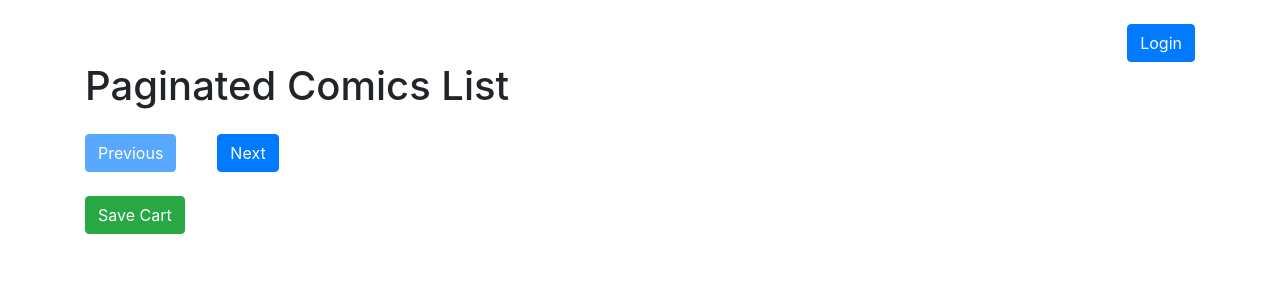
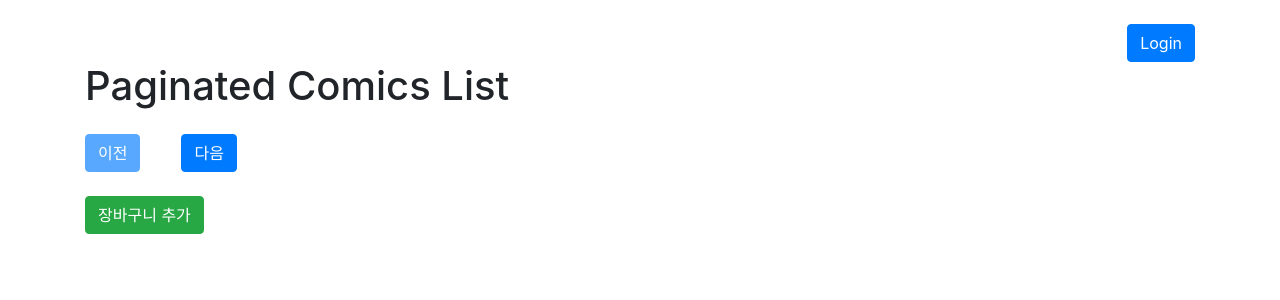
Before and after one commit to ted1117/WhatComicsComeNextMonth, a Django app: page /api/index/ in a window 1280 px wide. Shown: the top 300 px of the page. Run offline with Django 4.2, Linux system fonts and the light colour scheme; data that the repository does not hold is empty; some libraries are stand-ins or nearby versions.

Commit message:
Chore: 한국어로 번역

```diff
--- a/manga/templates/index.html
+++ b/manga/templates/index.html
@@ -17,14 +17,14 @@
         </ul>
 
         <div id="pagination-controls" class="mt-3">
-            <button id="prev-button" class="btn btn-primary" disabled>Previous</button>
+            <button id="prev-button" class="btn btn-primary" disabled>이전</button>
             <div id="page-buttons" class="d-inline-block mx-3">
                 <!-- 페이지 번호 버튼이 여기에 생성됩니다. -->
             </div>
-            <button id="next-button" class="btn btn-primary">Next</button>
+            <button id="next-button" class="btn btn-primary">다음</button>
         </div>
 
-        <button id="save-cart-button" class="btn btn-success mt-4">Save Cart</button>
+        <button id="save-cart-button" class="btn btn-success mt-4">장바구니 추가</button>
     </div>
 
     <script>
@@ -40,7 +40,7 @@
 
             if (token) {
                 try {
-                    const response = await fetch('http://127.0.0.1:8000/user/profile/', {
+                    const response = await fetch('http://127.0.0.1:8000/user/signin/', {
                         method: 'GET',
                         headers: {
                             'Authorization': `Bearer ${token}`, // 헤더에 토큰 추가
@@ -81,7 +81,7 @@
             loginButton.textContent = 'Login';
             loginButton.className = 'btn btn-primary';
             loginButton.addEventListener('click', () => {
-                window.location.href = '/user/token'; // 로그인 페이지로 이동
+                window.location.href = '/user/login'; // 로그인 페이지로 이동
             });
             loginStatusElement.appendChild(loginButton);
         }
@@ -246,9 +246,9 @@
                 }
 
                 if (response.ok) {
-                    alert('Cart saved successfully!');
+                    alert('만화가 장바구니에 담겼습니다.');
                 } else {
-                    alert('Failed to save cart.');
+                    alert('만화가 장바구니에 담기지 않았습니다.');
                 }
             } catch (error) {
                 console.error('Error saving cart:', error);
--- a/user/templates/login.html
+++ b/user/templates/login.html
@@ -82,7 +82,7 @@
             .then(data => {
               // 로그인 성공 시 처리할 코드 작성
               console.log("로그인 성공:", data);
-              localStorage.setItem('access_token', data.jwt_token.access_token);
+              localStorage.setItem('access_token', data.token.access);
               alert("로그인 됐습니다.");
               window.location.href = 'http://127.0.0.1:8000/api/index/';
             })
```
